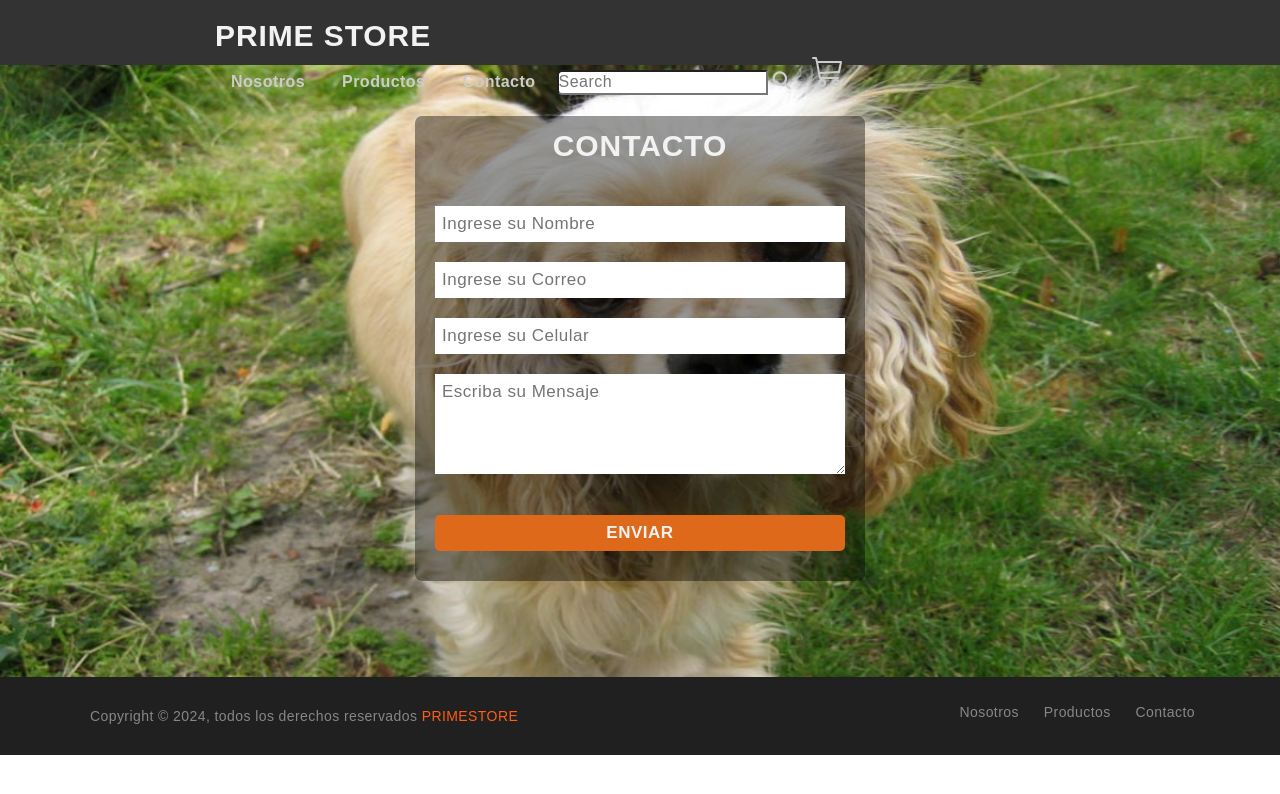
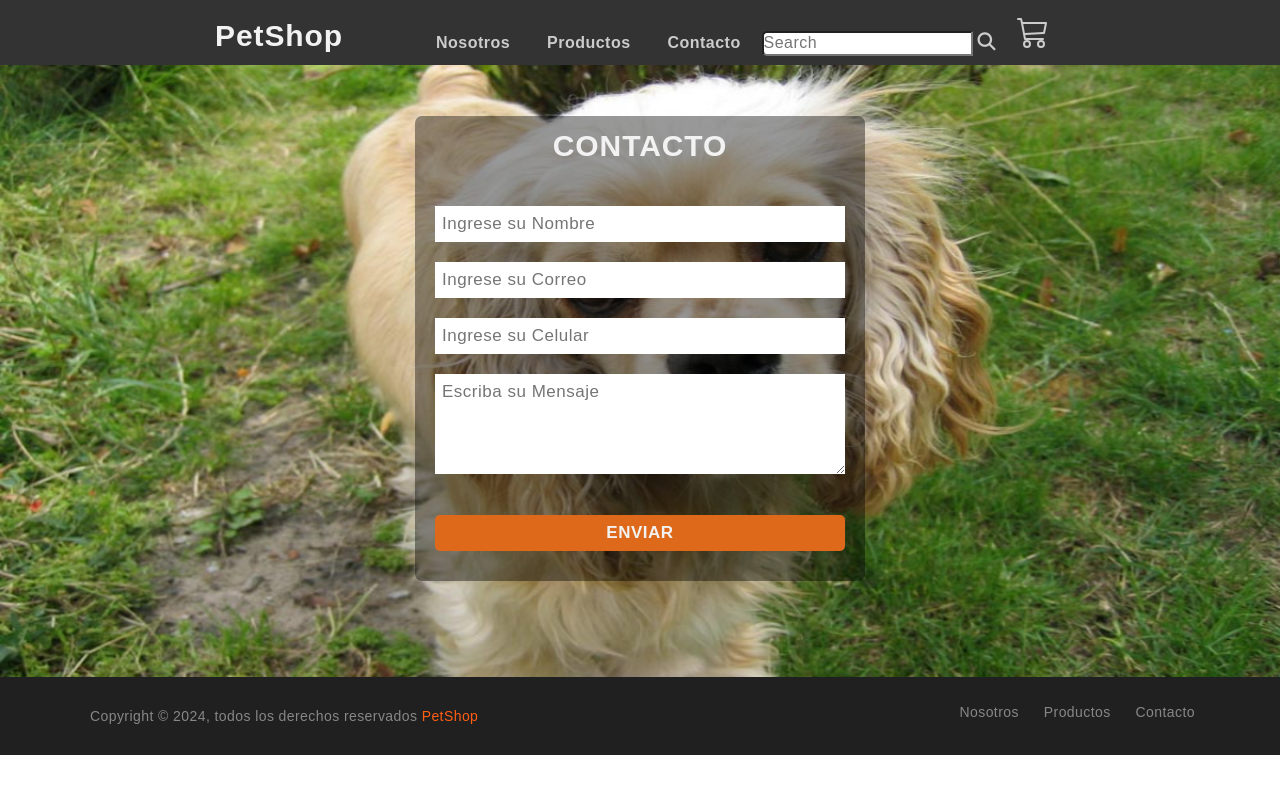
Before and after one commit to PetShopp/Tienda, a plain HTML site: page contacto.html in a window 1280 px wide. Drawn offline with nearby package versions, Linux system fonts and the light colour scheme; some packages are replaced by stand-ins of ours; a script that the page names is missing.

Commit message:
contacto.html

```diff
--- a/contacto.html
+++ b/contacto.html
@@ -9,7 +9,7 @@
 <body>
   <header>
     <div class="menu logo-nav">
-      <a href="index.html" class="logo">PRIME STORE</a>
+      <a href="index.html" class="logo">PetShop</a>
       <label class="menu-icon"><span class="fas fa-bars icomin"></span></label>
       <nav class="navigation">
         <ul>
@@ -50,7 +50,7 @@
               <div class="row-footer">
                   <div class="col-xl-6 col-lg-6 text-center text-lg-left">
                       <div class="copyright-text">
-                          <p>Copyright &copy; 2024, todos los derechos reservados <a href="index.html">PRIMESTORE</a></p>
+                          <p>Copyright &copy; 2024, todos los derechos reservados <a href="index.html">PetShop</a></p>
                       </div>
                   </div>
                   <div class="col-xl-6 col-lg-6 d-none d-lg-block text-right">
```
